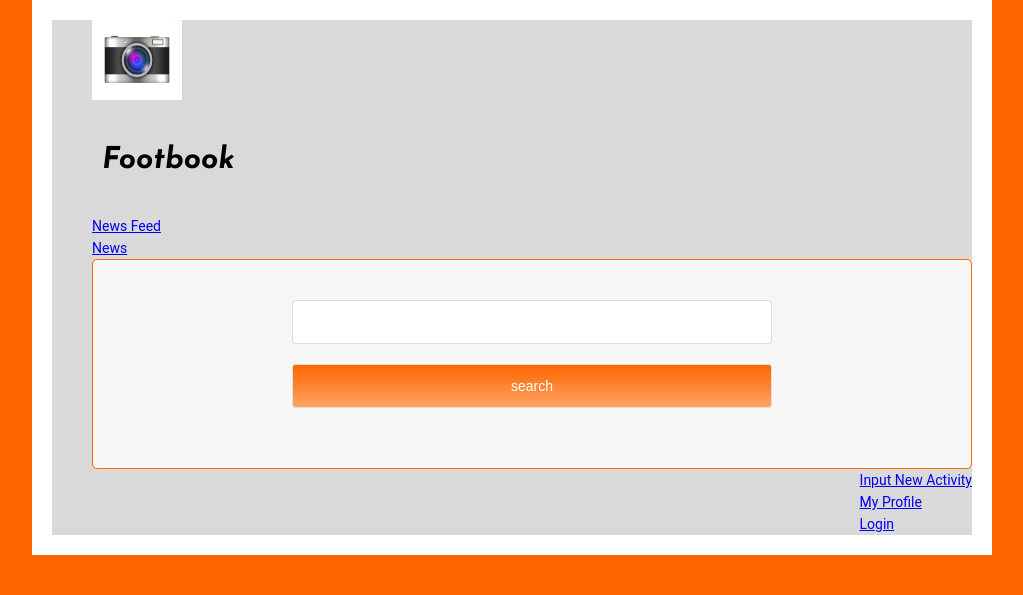
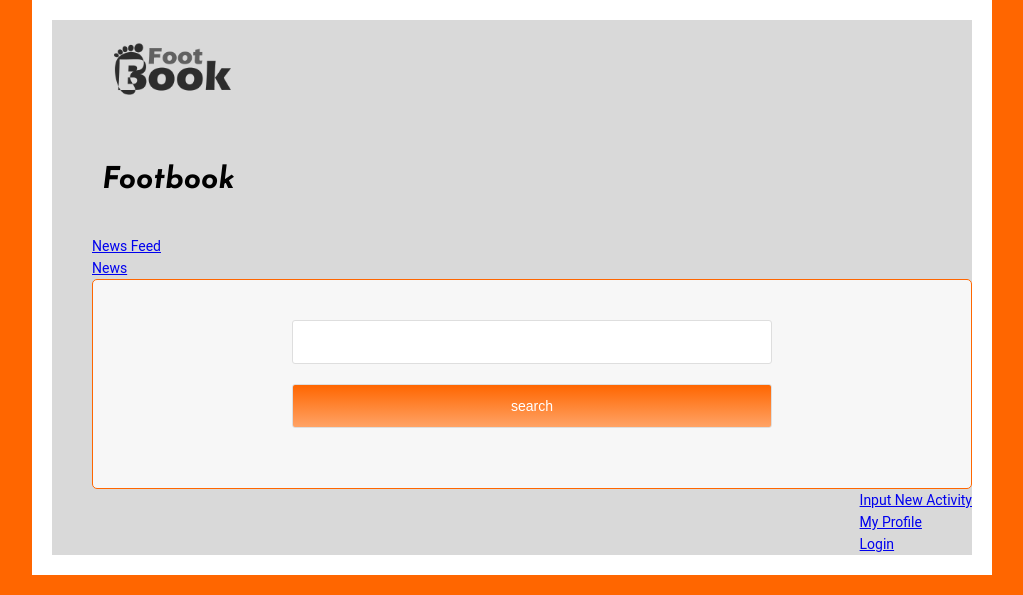
Before and after one commit to ncss/projects-2016-2, a Python web app: template templates/header.html in a window 1280 px wide. Shown: the top 595 px of the page, without its empty margins (128-1151 px from the left). Run offline with Jinja, Linux system fonts and the light colour scheme; the template is opened without the code that fills it, so the values that code supplies are empty; some libraries are stand-ins or nearby versions.

Commit message:
added logo to header and a tab icon to tab

```diff
--- a/templates/header.html
+++ b/templates/header.html
@@ -7,12 +7,13 @@
 		<SCRIPT src="http://ajax.googleapis.com/ajax/libs/jquery/1.8.2/jquery.min.js"></SCRIPT>
 		<SCRIPT src="https://code.highcharts.com/highcharts.js"></SCRIPT>
 		<SCRIPT src="https://code.highcharts.com/modules/exporting.js"></SCRIPT>
+		<LINK rel="shortcut icon" href="/static/img/footprinticon.png">
 	</HEAD>
 
     <BODY>
 		<HEADER>
 		<ul>
-		<li><IMG src="/static/img/icon.jpg" width="90" height="80"></li>
+		<li><IMG src="/static/img/footprintlogo.png" height="100"></li>
 		<li><H1 style="font-family: 'Josefin Sans', sans-serif;">Footbook</H1></li>
 		  <li><a class="active" href="#home">News Feed</a></li>
 		  <li><a href="#news">News</a></li>
```
